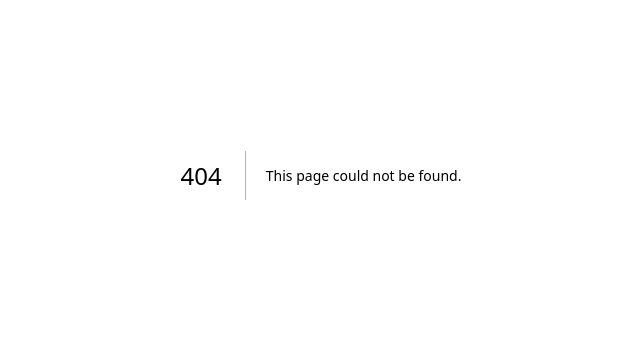
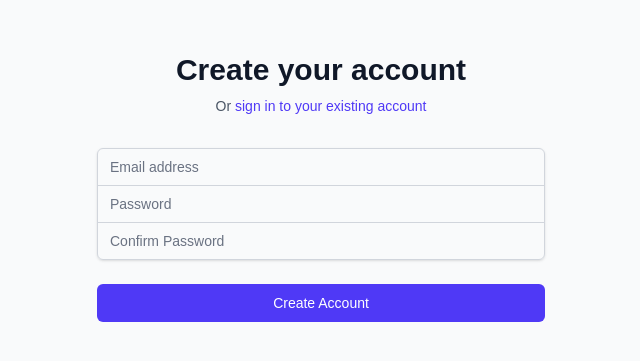
Before and after one commit to ThisisJackRyan/The-Note-Distillery, a Next.js app: page /signup in a window 1280 px wide. Before the commit this address had no page. Shown: the part 225-586 px from the top of the page, without its empty margins (319-959 px from the left). Built offline with nearby package versions, Linux system fonts and the light colour scheme; no server answers.

Commit message:
adds login page

```diff
--- /dev/null
+++ b/src/app/login/page.js
@@ -0,0 +1,101 @@
+'use client';
+
+import { useState } from 'react';
+import { useRouter } from 'next/navigation';
+import { getAuth, signInWithEmailAndPassword } from 'firebase/auth';
+import { app } from '@/firebase/firebaseConfig';
+import Link from 'next/link';
+
+export default function LoginPage() {
+  const [email, setEmail] = useState('');
+  const [password, setPassword] = useState('');
+  const [error, setError] = useState('');
+  const [loading, setLoading] = useState(false);
+  const router = useRouter();
+  const auth = getAuth(app);
+
+  const handleSubmit = async (e) => {
+    e.preventDefault();
+    setError('');
+    setLoading(true);
+
+    try {
+      await signInWithEmailAndPassword(auth, email, password);
+      router.push('/');
+    } catch (error) {
+      setError(error.message);
+    } finally {
+      setLoading(false);
+    }
+  };
+
+  return (
+    <div className="min-h-screen flex items-center justify-center bg-gray-50 py-12 px-4 sm:px-6 lg:px-8">
+      <div className="max-w-md w-full space-y-8">
+        <div>
+          <h2 className="mt-6 text-center text-3xl font-extrabold text-gray-900">
+            Sign in to your account
+          </h2>
+          <p className="mt-2 text-center text-sm text-gray-600">
+            Or{' '}
+            <Link href="/signup" className="font-medium text-indigo-600 hover:text-indigo-500">
+              create a new account
+            </Link>
+          </p>
+        </div>
+        <form className="mt-8 space-y-6" onSubmit={handleSubmit}>
+          <div className="rounded-md shadow-sm -space-y-px">
+            <div>
+              <label htmlFor="email-address" className="sr-only">
+                Email address
+              </label>
+              <input
+                id="email-address"
+                name="email"
+                type="email"
+                autoComplete="email"
+                required
+                className="appearance-none rounded-none relative block w-full px-3 py-2 border border-gray-300 placeholder-gray-500 text-gray-900 rounded-t-md focus:outline-none focus:ring-indigo-500 focus:border-indigo-500 focus:z-10 sm:text-sm"
+                placeholder="Email address"
+                value={email}
+                onChange={(e) => setEmail(e.target.value)}
+              />
+            </div>
+            <div>
+              <label htmlFor="password" className="sr-only">
+                Password
+              </label>
+              <input
+                id="password"
+                name="password"
+                type="password"
+                autoComplete="current-password"
+                required
+                className="appearance-none rounded-none relative block w-full px-3 py-2 border border-gray-300 placeholder-gray-500 text-gray-900 rounded-b-md focus:outline-none focus:ring-indigo-500 focus:border-indigo-500 focus:z-10 sm:text-sm"
+                placeholder="Password"
+                value={password}
+                onChange={(e) => setPassword(e.target.value)}
+              />
+            </div>
+          </div>
+
+          {error && (
+            <div className="text-red-500 text-sm text-center">{error}</div>
+          )}
+
+          <div>
+            <button
+              type="submit"
+              disabled={loading}
+              className={`group relative w-full flex justify-center py-2 px-4 border border-transparent text-sm font-medium rounded-md text-white ${
+                loading ? 'bg-indigo-400' : 'bg-indigo-600 hover:bg-indigo-700'
+              } focus:outline-none focus:ring-2 focus:ring-offset-2 focus:ring-indigo-500`}
+            >
+              {loading ? 'Signing in...' : 'Sign in'}
+            </button>
+          </div>
+        </form>
+      </div>
+    </div>
+  );
+}
--- /dev/null
+++ b/src/app/signup/page.js
@@ -0,0 +1,124 @@
+'use client';
+
+import { useState } from 'react';
+import { useRouter } from 'next/navigation';
+import { getAuth, createUserWithEmailAndPassword } from 'firebase/auth';
+import { app } from '@/firebase/firebaseConfig';
+import Link from 'next/link';
+
+export default function SignUpPage() {
+  const [email, setEmail] = useState('');
+  const [password, setPassword] = useState('');
+  const [confirmPassword, setConfirmPassword] = useState('');
+  const [error, setError] = useState('');
+  const [loading, setLoading] = useState(false);
+  const router = useRouter();
+  const auth = getAuth(app);
+
+  const handleSubmit = async (e) => {
+    e.preventDefault();
+    setError('');
+    setLoading(true);
+
+    if (password !== confirmPassword) {
+      setError('Passwords do not match');
+      setLoading(false);
+      return;
+    }
+
+    try {
+      await createUserWithEmailAndPassword(auth, email, password);
+      router.push('/');
+    } catch (error) {
+      setError(error.message);
+    } finally {
+      setLoading(false);
+    }
+  };
+
+  return (
+    <div className="min-h-screen flex items-center justify-center bg-gray-50 py-12 px-4 sm:px-6 lg:px-8">
+      <div className="max-w-md w-full space-y-8">
+        <div>
+          <h2 className="mt-6 text-center text-3xl font-extrabold text-gray-900">
+            Create your account
+          </h2>
+          <p className="mt-2 text-center text-sm text-gray-600">
+            Or{' '}
+            <Link href="/login" className="font-medium text-indigo-600 hover:text-indigo-500">
+              sign in to your existing account
+            </Link>
+          </p>
+        </div>
+        <form className="mt-8 space-y-6" onSubmit={handleSubmit}>
+          <div className="rounded-md shadow-sm -space-y-px">
+            <div>
+              <label htmlFor="email-address" className="sr-only">
+                Email address
+              </label>
+              <input
+                id="email-address"
+                name="email"
+                type="email"
+                autoComplete="email"
+                required
+                className="appearance-none rounded-none relative block w-full px-3 py-2 border border-gray-300 placeholder-gray-500 text-gray-900 rounded-t-md focus:outline-none focus:ring-indigo-500 focus:border-indigo-500 focus:z-10 sm:text-sm"
+                placeholder="Email address"
+                value={email}
+                onChange={(e) => setEmail(e.target.value)}
+              />
+            </div>
+            <div>
+              <label htmlFor="password" className="sr-only">
+                Password
+              </label>
+              <input
+                id="password"
+                name="password"
+                type="password"
+                autoComplete="new-password"
+                required
+                className="appearance-none rounded-none relative block w-full px-3 py-2 border border-gray-300 placeholder-gray-500 text-gray-900 focus:outline-none focus:ring-indigo-500 focus:border-indigo-500 focus:z-10 sm:text-sm"
+                placeholder="Password"
+                value={password}
+                onChange={(e) => setPassword(e.target.value)}
+              />
+            </div>
+            <div>
+              <label htmlFor="confirm-password" className="sr-only">
+                Confirm Password
+              </label>
+              <input
+                id="confirm-password"
+                name="confirm-password"
+                type="password"
+                autoComplete="new-password"
+                required
+                className="appearance-none rounded-none relative block w-full px-3 py-2 border border-gray-300 placeholder-gray-500 text-gray-900 rounded-b-md focus:outline-none focus:ring-indigo-500 focus:border-indigo-500 focus:z-10 sm:text-sm"
+                placeholder="Confirm Password"
+                value={confirmPassword}
+                onChange={(e) => setConfirmPassword(e.target.value)}
+              />
+            </div>
+          </div>
+
+          {error && (
+            <div className="text-red-500 text-sm text-center">{error}</div>
+          )}
+
+          <div>
+            <button
+              type="submit"
+              disabled={loading}
+              className={`group relative w-full flex justify-center py-2 px-4 border border-transparent text-sm font-medium rounded-md text-white ${
+                loading ? 'bg-indigo-400' : 'bg-indigo-600 hover:bg-indigo-700'
+              } focus:outline-none focus:ring-2 focus:ring-offset-2 focus:ring-indigo-500`}
+            >
+              {loading ? 'Creating account...' : 'Create Account'}
+            </button>
+          </div>
+        </form>
+      </div>
+    </div>
+  );
+}
--- a/src/firebase/firebaseConfig.js
+++ b/src/firebase/firebaseConfig.js
@@ -7,15 +7,15 @@ import { initializeApp } from "firebase/app";
 // Your web app's Firebase configuration
 // For Firebase JS SDK v7.20.0 and later, measurementId is optional
 const firebaseConfig = {
-  apiKey: NEXT_PUBLIC_FIREBASE_API_KEY,
-  authDomain: NEXT_PUBLIC_FIREBASE_AUTH_DOMAIN,
-  projectId: NEXT_PUBLIC_FIREBASE_PROJECT_ID,
-  storageBucket: NEXT_PUBLIC_FIREBASE_STORAGE_BUCKET,
-  messagingSenderId: NEXT_PUBLIC_FIREBASE_MESSAGING_SENDER_ID,
-  appId: NEXT_PUBLIC_FIREBASE_APP_ID,
-  measurementId: NEXT_PUBLIC_FIREBASE_MEASUREMENT_ID,
+  apiKey: process.env.NEXT_PUBLIC_FIREBASE_API_KEY,
+  authDomain: process.env.NEXT_PUBLIC_FIREBASE_AUTH_DOMAIN,
+  projectId: process.env.NEXT_PUBLIC_FIREBASE_PROJECT_ID,
+  storageBucket: process.env.NEXT_PUBLIC_FIREBASE_STORAGE_BUCKET,
+  messagingSenderId: process.env.NEXT_PUBLIC_FIREBASE_MESSAGING_SENDER_ID,
+  appId: process.env.NEXT_PUBLIC_FIREBASE_APP_ID,
+  measurementId: process.env.NEXT_PUBLIC_FIREBASE_MEASUREMENT_ID,
 };
 
 // Initialize Firebase
-const app = initializeApp(firebaseConfig);
+export const app = initializeApp(firebaseConfig);
 //const analytics = getAnalytics(app);
```
